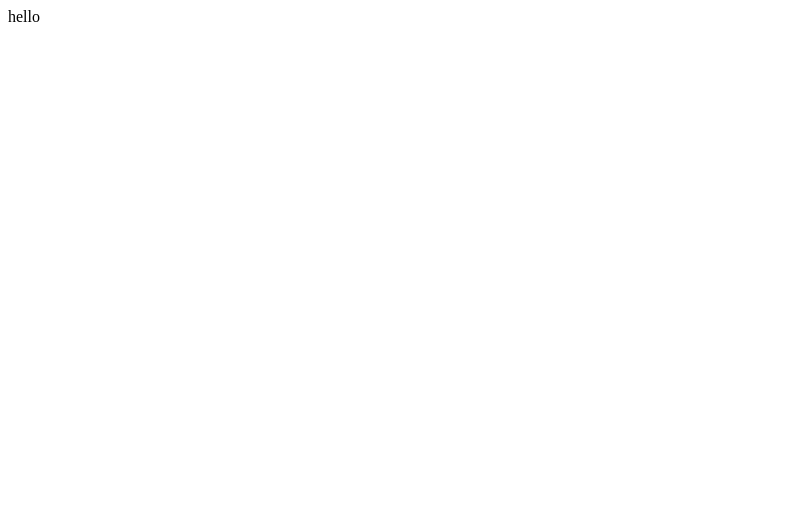
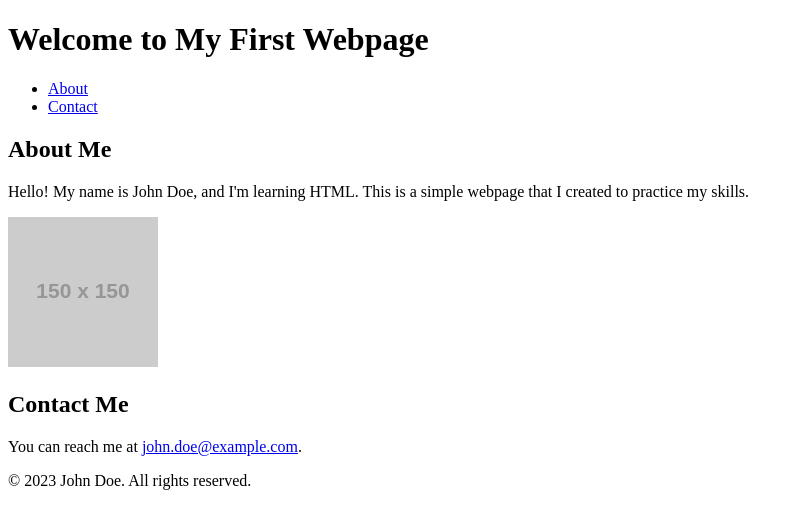
Before and after one commit to devu0308/NGO-practical-exam, a plain HTML site: page index.html in a window 1280 px wide. Shown: the whole page, without its empty margins (0-803 px from the left). Drawn offline with Linux system fonts and the light colour scheme; placeholder pictures from the web are drawn by us.

Commit message:
Update index.html

```diff
--- a/index.html
+++ b/index.html
@@ -1 +1,37 @@
-<p>hello </p>
+<!DOCTYPE html>
+<html lang="en">
+<head>
+    <meta charset="UTF-8">
+    <meta name="viewport" content="width=device-width, initial-scale=1.0">
+    <title>My First Webpage</title>
+</head>
+<body>
+
+    <header>
+        <h1>Welcome to My First Webpage</h1>
+    </header>
+
+    <nav>
+        <ul>
+            <li><a href="#about">About</a></li>
+            <li><a href="#contact">Contact</a></li>
+        </ul>
+    </nav>
+
+    <section id="about">
+        <h2>About Me</h2>
+        <p>Hello! My name is John Doe, and I'm learning HTML. This is a simple webpage that I created to practice my skills.</p>
+        <img src="https://via.placeholder.com/150" alt="A placeholder image">
+    </section>
+
+    <section id="contact">
+        <h2>Contact Me</h2>
+        <p>You can reach me at <a href="mailto:john.doe@example.com">john.doe@example.com</a>.</p>
+    </section>
+
+    <footer>
+        <p>&copy; 2023 John Doe. All rights reserved.</p>
+    </footer>
+
+</body>
+</html>
```
